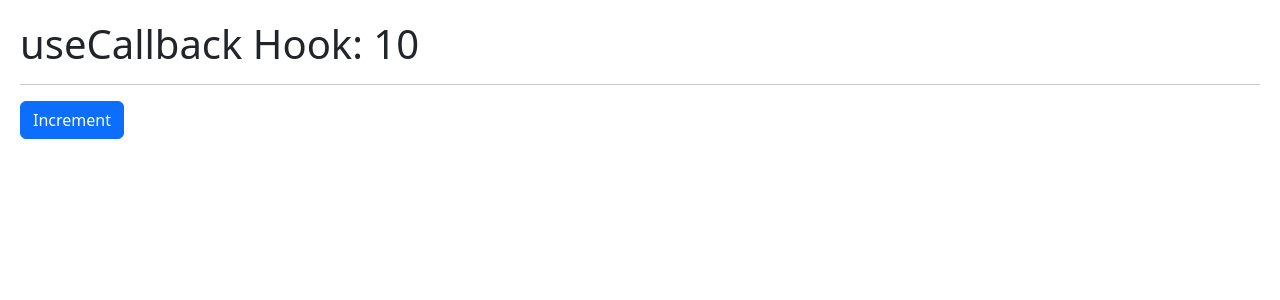
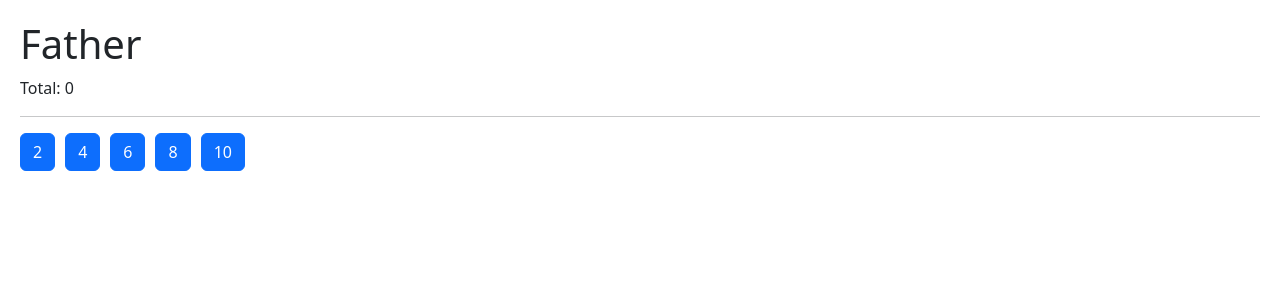
Before and after one commit to Felipe-Navas/react-hook-app-vite, a React (Vite) app: page / in a window 1280 px wide. Shown: the top 300 px of the page. Built offline with nearby package versions, Linux system fonts and the light colour scheme.

Commit message:
Adding Readme and license

```diff
--- a/src/06-memos/useCallback/CallbackHook.jsx
+++ b/src/06-memos/useCallback/CallbackHook.jsx
@@ -4,8 +4,8 @@
 export const CallbackHook = () => {
   const [counter, setCounter] = useState(10)
 
-  const increment = useCallback(() => {
-    setCounter((value) => value + 1)
+  const increment = useCallback((value) => {
+    setCounter((c) => c + value)
   }, [])
 
   // useEffect(() => {
--- a/src/06-memos/useCallback/ShowIncrement.jsx
+++ b/src/06-memos/useCallback/ShowIncrement.jsx
@@ -1,14 +1,12 @@
 import React from "react"
 
 export const ShowIncrement = React.memo(({ increment }) => {
-
-  console.log('renderizaO')
 
   return (
     <button
       className="btn btn-primary"
       onClick={() => {
-        increment()
+        increment(5)
       }}
     >
       Increment
--- /dev/null
+++ b/src/07-tarea-memo/Father.jsx
@@ -0,0 +1,29 @@
+import { Son } from './Son'
+import { useCallback, useState } from 'react'
+
+export const Father = () => {
+  const numbers = [2, 4, 6, 8, 10]
+  const [value, setValue] = useState(0)
+
+  //   const incrementar = (num) => {
+  //     setValor(valor + num)
+  //   }
+
+  const increment = useCallback((num) => {
+    setValue((c) => c + num)
+  }, [])
+
+  return (
+    <div>
+      <h1>Father</h1>
+      <p> Total: {value} </p>
+
+      <hr />
+
+      {numbers.map((n) => (
+        <Son key={n} number={n} increment={increment} />
+      ))}
+      {/* <Hijo /> */}
+    </div>
+  )
+}
--- /dev/null
+++ b/src/07-tarea-memo/Son.jsx
@@ -0,0 +1,9 @@
+import React from 'react'
+
+export const Son = React.memo(({ number, increment }) => {
+  return (
+    <button className="btn btn-primary mr-3" onClick={() => increment(number)}>
+      {number}
+    </button>
+  )
+})
--- a/src/main.jsx
+++ b/src/main.jsx
@@ -1,6 +1,7 @@
 import React from 'react'
 import ReactDOM from 'react-dom/client'
-import { CallbackHook } from './06-memos/useCallback/CallbackHook'
+import { Father } from './07-tarea-memo/Father'
+// import { CallbackHook } from './06-memos/useCallback/CallbackHook'
 // import { MemoHook } from './06-memos/useMemo/MemoHook'
 // import { Memorize } from './06-memos/Memorize'
 // import { HooksApp } from './HooksApp'
@@ -25,6 +26,7 @@
     {/* <Layout /> */}
     {/* <Memorize /> */}
     {/* <MemoHook /> */}
-    <CallbackHook />
+    {/* <CallbackHook /> */}
+    <Father />
   </React.StrictMode>
 )
```
Also changed, not shown: 2 other files (tests, documents, lock files or other folders).
